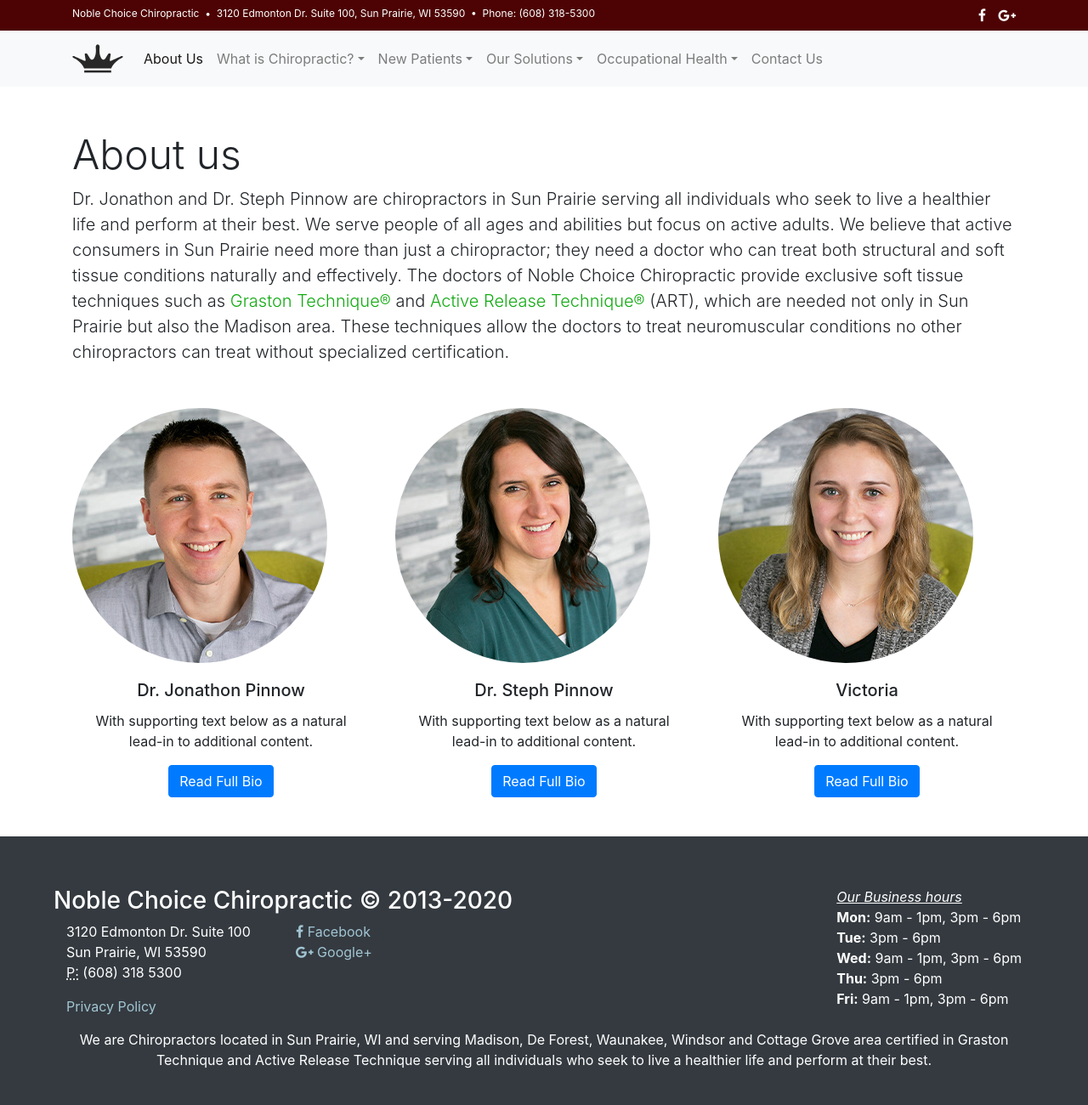
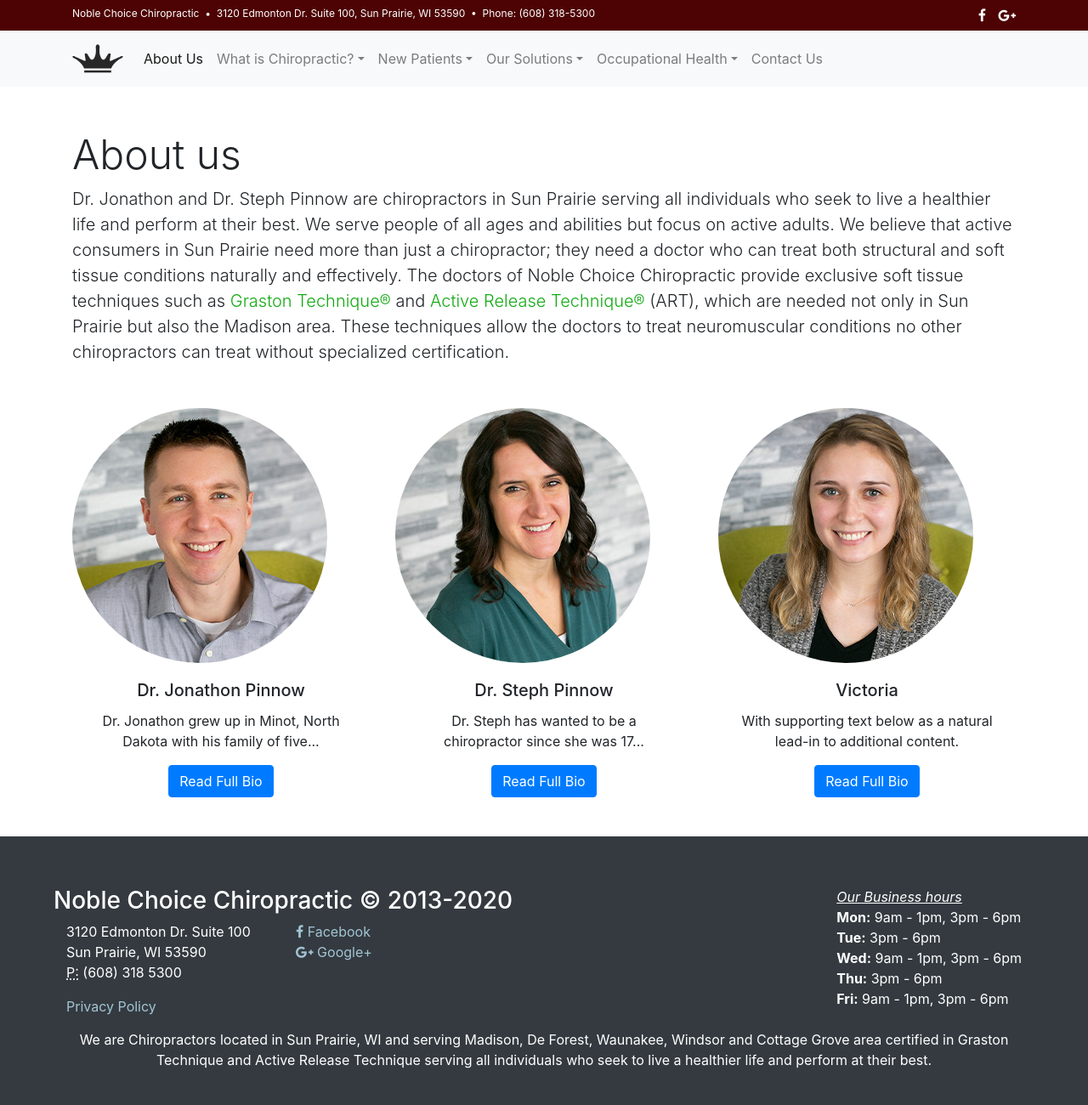
Before and after one commit to ajwahlb/nobleChoice, a Jekyll site: the page built from _pages/about-us2.html, in a window 1280 px wide. Shown: the whole page at 85% size. Built offline with Jekyll 4.4.1, drawn with Linux system fonts in a browser that asks for light colours; nearby versions of some CDN libraries.

Commit message:
Update about-us2.html

```diff
--- a/_pages/about-us2.html
+++ b/_pages/about-us2.html
@@ -24,7 +24,7 @@
 				</div>
 			  <div class="card-body">
 			    <h5 class="card-title">Dr. Jonathon Pinnow</h5>
-			    <p class="card-text">With supporting text below as a natural lead-in to additional content.</p>
+			    <p class="card-text">Dr. Jonathon grew up in Minot, North Dakota with his family of five...</p>
 			    <a href="/about-us/dr-jonathon-pinnow/" class="btn btn-primary">Read Full Bio</a>
 			  </div>
 			</div>
@@ -36,7 +36,7 @@
 				</div>
 			  <div class="card-body">
 			    <h5 class="card-title">Dr. Steph Pinnow</h5>
-			    <p class="card-text">With supporting text below as a natural lead-in to additional content.</p>
+			    <p class="card-text">Dr. Steph has wanted to be a chiropractor since she was 17...</p>
 			    <a href="/about-us/dr-steph-pinnow/" class="btn btn-primary">Read Full Bio</a>
 			  </div>
 			</div>
```
